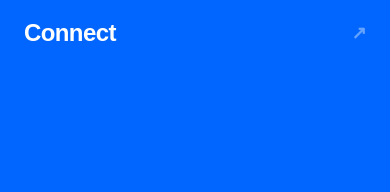
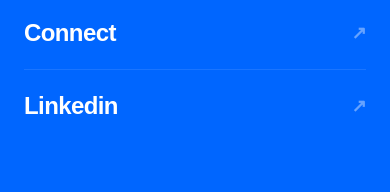
Before and after one commit to vishalsaraha/portfolio, a Next.js app: page / in a window 390 px wide. Both pictures are taken after a click on the button "Open main menu". Shown: the part 346-538 px from the top of the page. Built offline with nearby package versions, Linux system fonts and the light colour scheme.

Commit message:
fixed mobile nav

```diff
--- a/app/components/nav.tsx
+++ b/app/components/nav.tsx
@@ -99,6 +99,16 @@
                       <span className="text-lg opacity-40">↗</span>
                     </a>
                   ))}
+                  <a
+                    href="https://www.linkedin.com/in/vishal-muthappa/"
+                    target="_blank"
+                    rel="noopener noreferrer"
+                    onClick={() => setMobileMenuOpen(false)}
+                    className="flex justify-between items-center py-5 text-2xl font-semibold text-white tracking-tight"
+                  >
+                    Linkedin
+                    <span className="text-lg opacity-40">↗</span>
+                  </a>
                 </div>
               </DialogPanel>
             </div>
```
